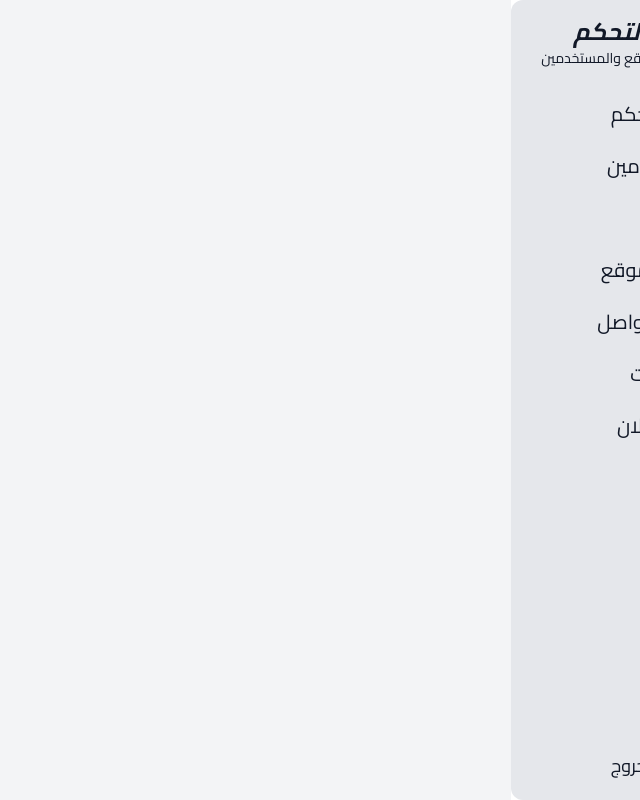
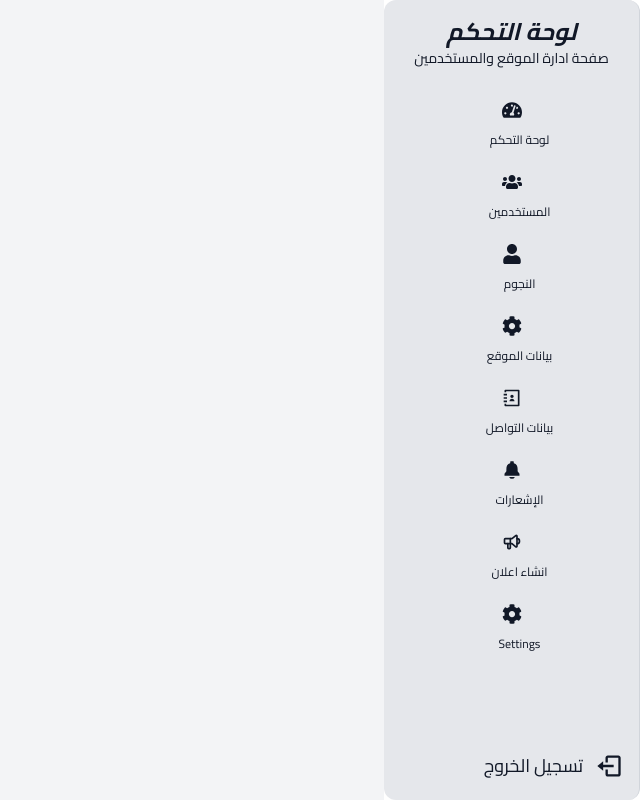
Before and after one commit to 0xBadawy/Nogoom.El-Deira, a React (Vite) app: page /dashboard in a window 1280 px wide. Shown: the whole page, without its empty margins (640-1280 px from the left). Built offline with nearby package versions, Linux system fonts and the light colour scheme; no server answers; the database is empty; a web font is replaced by a local one.

Commit message:
Refactor Navbar and UserDetails components; adjust layout and responsiveness in Users page; update PrivacyPolicy to pass color prop; clean up unused imports in CurrentAdv and Dashboard components.

```diff
--- a/src/Components/navigation/Navbar.jsx
+++ b/src/Components/navigation/Navbar.jsx
@@ -23,14 +23,15 @@ const mockUser = {
   isAuthenticated: false,
 };
 
-const Navbar = () => {
-  const isScrolled = useScrollPosition();
+const Navbar = ({ color }) => {
+  const scrollPosition = useScrollPosition();
   const [isMobileMenuOpen, setIsMobileMenuOpen] = useState(false);
+
+  const isScrolled = color === "black" ? true : scrollPosition;
 
   const onClose = () => {
     setIsMobileMenuOpen(false);
-  }
-
+  };
 
   const handleLogout = () => {
     console.log("Logging out...");
--- a/src/Dashboard/Dashboard.jsx
+++ b/src/Dashboard/Dashboard.jsx
@@ -9,7 +9,7 @@ ChartJS.register(LineElement, BarElement, CategoryScale, LinearScale, PointEleme
 
 const Dashboard = () => {
   return (
-    <div className="grow p-8 rounded-md min-h-screen">
+    <div className="grow rounded-md min-h-screen">
       <Outlet />
     </div>
   );
--- a/src/Dashboard/Pages/UserDetails.jsx
+++ b/src/Dashboard/Pages/UserDetails.jsx
@@ -45,6 +45,11 @@ const UserDetails = ({ selectedUserUid, usersData, onSave }) => {
      ],
    });
   };
+
+
+
+
+
 
   return (
     <div className="w-full h-fit dark:bg-gray-900 p-5 rounded-lg">
--- a/src/Dashboard/Sidebar.jsx
+++ b/src/Dashboard/Sidebar.jsx
@@ -1,4 +1,4 @@
-import React from "react";
+import React, { useState } from "react";
 import { BiLogOut } from "react-icons/bi";
 import {
   FaTachometerAlt,
@@ -8,98 +8,119 @@ import {
   FaBox,
   FaCog,
 } from "react-icons/fa";
+import { IoIosArrowBack, IoIosArrowForward } from "react-icons/io";
 import { IoNotificationsSharp } from "react-icons/io5";
 import { RiContactsBook3Line } from "react-icons/ri";
 import { TbSpeakerphone } from "react-icons/tb";
-import { Link } from "react-router-dom"; // Import Link from React Router
+import { Link } from "react-router-dom";
 
 const Sidebar = () => {
+  const [menuItems] = useState([
+    {
+      icon: <FaTachometerAlt />,
+      text: "لوحة التحكم",
+      link: "/dashboard",
+    },
+    {
+      icon: <FaUsers />,
+      text: "المستخدمين",
+      link: "/dashboard/customers",
+    },
+    {
+      icon: <FaUser />,
+      text: "النجوم",
+      link: "/dashboard/users",
+    },
+    {
+      icon: <FaCog />,
+      text: "بيانات الموقع",
+      link: "/dashboard/website_data",
+    },
+    {
+      icon: <RiContactsBook3Line />,
+      text: "بيانات التواصل",
+      link: "/dashboard/contact",
+    },
+    {
+      icon: <IoNotificationsSharp />,
+      text: "الإشعارات",
+      link: "/dashboard/notifications",
+    },
+    {
+      icon: <TbSpeakerphone />,
+      text: "انشاء اعلان",
+      link: "/dashboard/createAd",
+    },
+    {
+      icon: <FaCog />,
+      text: "Settings",
+      link: "/dashboard/settings",
+    },
+  ]);
+
+  const [phone,setPhone] = useState(true)
+
   return (
-    <div className="bg-gray-200 rounded-xl text-gray-900 h-screen px-4 fixed w-16 md:w-64 border-r border-gray-300 dark:border-gray-600 dark:bg-gray-900 dark:text-white">
-      <h1 className="text-2xl font-bold hidden md:block mt-4 text-center ">
-        <p className="text-2xl font-bold italic ">لوحة التحكم</p>
-        <p className="text-sm font-normal"> صفحة ادارة الموقع والمستخدمين</p>
+    <div
+      className={`bg-gray-200 rounded-xl text-gray-900 h-screen px-4 fixed  ${
+        phone ? "w-23" : "w-16"
+      } md:w-64 border-r border-gray-300 dark:border-gray-600 dark:bg-gray-900 dark:text-white`}
+    >
+      <h1 className="text-2xl font-bold hidden md:block mt-4 text-center">
+        <p className="text-2xl font-bold italic">لوحة التحكم</p>
+        <p className="text-sm font-normal">صفحة ادارة الموقع والمستخدمين</p>
       </h1>
       <ul className="flex flex-col mt-5 text-xl">
-        <li className="py-3 px-2 space-x-4 hover:rounded hover:cursor-pointer hover:bg-blue-600 hover:text-white">
-          <Link to="/dashboard" className="flex items-center space-x-4  gap-3">
-            <FaTachometerAlt />{" "}
-            <span className="hidden md:inline">لوحة التحكم</span>
-          </Link>
-        </li>
-        <li className="py-3 px-2 space-x-4 hover:rounded hover:cursor-pointer hover:text-white hover:bg-blue-600">
-          <Link
-            to="/dashboard/customers"
-            className="flex items-center space-x-4  gap-3"
+        {menuItems.map((item, index) => (
+          <li
+            key={index}
+            className="py-3 px-2 space-x-4 hover:rounded hover:cursor-pointer hover:bg-blue-600 hover:text-white"
           >
-            <FaUsers /> <span className="hidden md:inline">المستخدمين</span>
-          </Link>
-        </li>
-        <li className="py-3 px-2 space-x-4 hover:rounded hover:cursor-pointer hover:text-white hover:bg-blue-600">
-          <Link
-            to="/dashboard/users"
-            className="flex items-center space-x-4  gap-3"
-          >
-            <FaUser /> <span className="hidden md:inline">النجوم</span>
-          </Link>
-        </li>
-
-        <li className="py-3 px-2 space-x-4 hover:rounded hover:cursor-pointer hover:text-white hover:bg-blue-600">
-          <Link
-            to="/dashboard/website_data"
-            className="flex items-center space-x-4  gap-3"
-          >
-            <FaCog /> <span className="hidden md:inline">بيانات الموقع</span>
-          </Link>
-        </li>
-
-        <li className="py-3 px-2 space-x-4 hover:rounded hover:cursor-pointer hover:text-white hover:bg-blue-600">
-          <Link
-            to="/dashboard/contact"
-            className="flex items-center space-x-4  gap-3"
-          >
-            <RiContactsBook3Line />{" "}
-            <span className="hidden md:inline">بيانات التواصل</span>
-          </Link>
-        </li>
-
-        <li className="py-3 px-2 space-x-4 hover:rounded hover:cursor-pointer hover:text-white hover:bg-blue-600">
-          <Link
-            to="/dashboard/notifications"
-            className="flex items-center space-x-4  gap-3"
-          >
-            <IoNotificationsSharp />
-            <span className="hidden md:inline"> الإشعارات </span>
-          </Link>
-        </li>
-
-        <li className="py-3 px-2 space-x-4 hover:rounded hover:cursor-pointer hover:text-white hover:bg-blue-600">
-          <Link
-            to="/dashboard/createAd"
-            className="flex items-center space-x-4  gap-3"
-          >
-            <TbSpeakerphone />
-            <span className="hidden md:inline"> انشاء اعلان </span>
-          </Link>
-        </li>
-
-        <li className="py-3 px-2 space-x-4 hover:rounded hover:cursor-pointer hover:text-white hover:bg-blue-600">
-          <Link
-            to="/dashboard/settings"
-            className="flex items-center space-x-4  gap-3"
-          >
-            <FaCog /> <span className="hidden md:inline">Settings</span>
-          </Link>
-        </li>
+            {phone ? (
+              <Link
+                to={item.link}
+                className="flex items-center text-center md:space-x-4 gap-3 flex-col justify-center"
+              >
+                {item.icon}
+                <span className="text-xs md:inline text-center">
+                  {item.text}
+                </span>
+              </Link>
+            ) : (
+              <Link
+                to={item.link}
+                className="flex items-center space-x-4 gap-3"
+              >
+                {item.icon}
+                <span className="hidden md:inline">{item.text}</span>
+              </Link>
+            )}
+          </li>
+        ))}
       </ul>
 
+      <div className="absolute bottom-10 w-full inline md:hidden">
+        <button
+          type="button"
+          onClick={() => setPhone(!phone)}
+          className="flex items-center space-x-4 pb-5 gap-3 hover:bg-gray-300"
+        >
+          {!phone ? (
+            <IoIosArrowBack size={28} />
+          ) : (
+            <IoIosArrowForward size={28} />
+          )}
+        </button>
+      </div>
+
+
       {/* logout button */}
-      <div className="absolute bottom-0 w-full ">
+      <div className="absolute bottom-0 w-full">
         <button
           type="button"
           className="flex items-center space-x-4 pb-5 gap-3 hover:bg-gray-300"
         >
-          <BiLogOut size={28} />{" "}
+          <BiLogOut size={28} />
           <span className="hidden md:inline text-lg">تسجيل الخروج</span>
         </button>
       </div>
--- a/src/HomePage/Landing/CurrentAdv.jsx
+++ b/src/HomePage/Landing/CurrentAdv.jsx
@@ -32,8 +32,10 @@ const CurrentAdv = () => {
       className="bg-[#fff] relative w-[95%] h-[vh] py-10 mt-5 md:px-14 px-4 rounded-3xl  mx-auto "
       style={{ direction: "rtl", fontFamily: "Cairo" }}
     >
-      <div className="flex justify-between items-center">
-        <h1 className="text-4xl font-bold">{i18n.t("currentAdv.Title")} </h1>
+      <div className="flex justify-between flex-col items-center">
+        <h1 className="text-2xl font-bold">
+          {" الحملات الإعلانية المتوفرة حاليًا فى منطقة الرياض محافظة الخرج"}
+        </h1>
         <button className="text-[#FF6B6B] border-[#FF6B6B] border-2 px-4 py-1 rounded-full">
           المزيد
         </button>
--- a/src/Pages/PrivacyPolicy.jsx
+++ b/src/Pages/PrivacyPolicy.jsx
@@ -9,14 +9,13 @@ import { privacyContent } from "../data/privacyContent";
 const PrivacyPolicy = () => {
   return (
     <div className="min-h-screen bg-gray-50" style={{ direction: "rtl" }}>
-      <Navbar />
+      <Navbar color={"black"} />
       <main className="max-w-4xl mx-auto py-32 px-6">
         <div className="bg-white rounded-2xl shadow-sm p-8">
           <PrivacyHeader
             title={privacyContent.header.title}
             description={privacyContent.header.description}
           />
-
 
           <PrivacySection title={privacyContent.dataCollection.title}>
             <PrivacyList items={privacyContent.dataCollection.items} />
```
Also changed, not shown: src/Dashboard/Pages/Users.jsx (+29 -22 lines), src/HomePage/Landing/SocialMediaInfluencers.jsx (+16 -5 lines).
